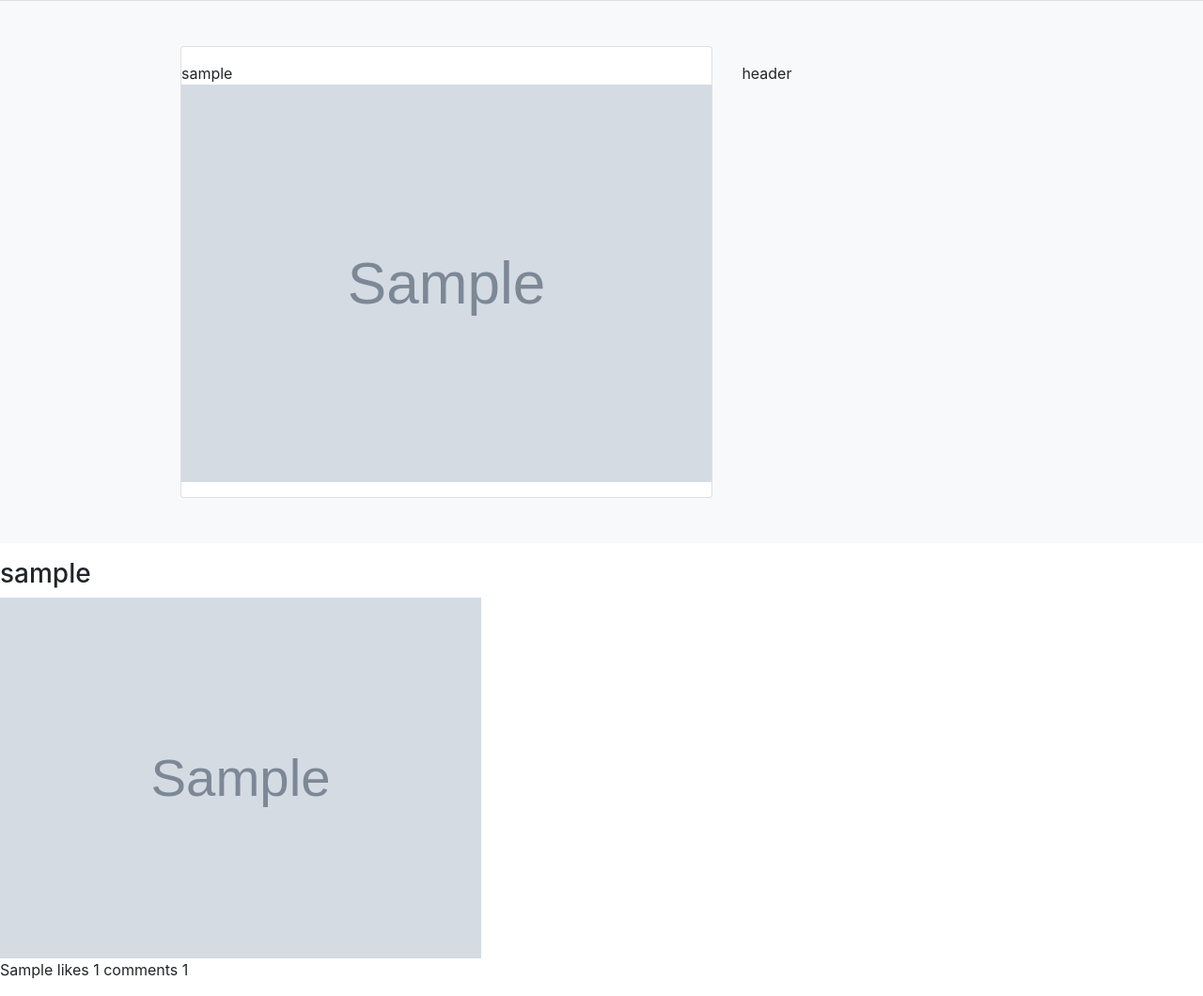
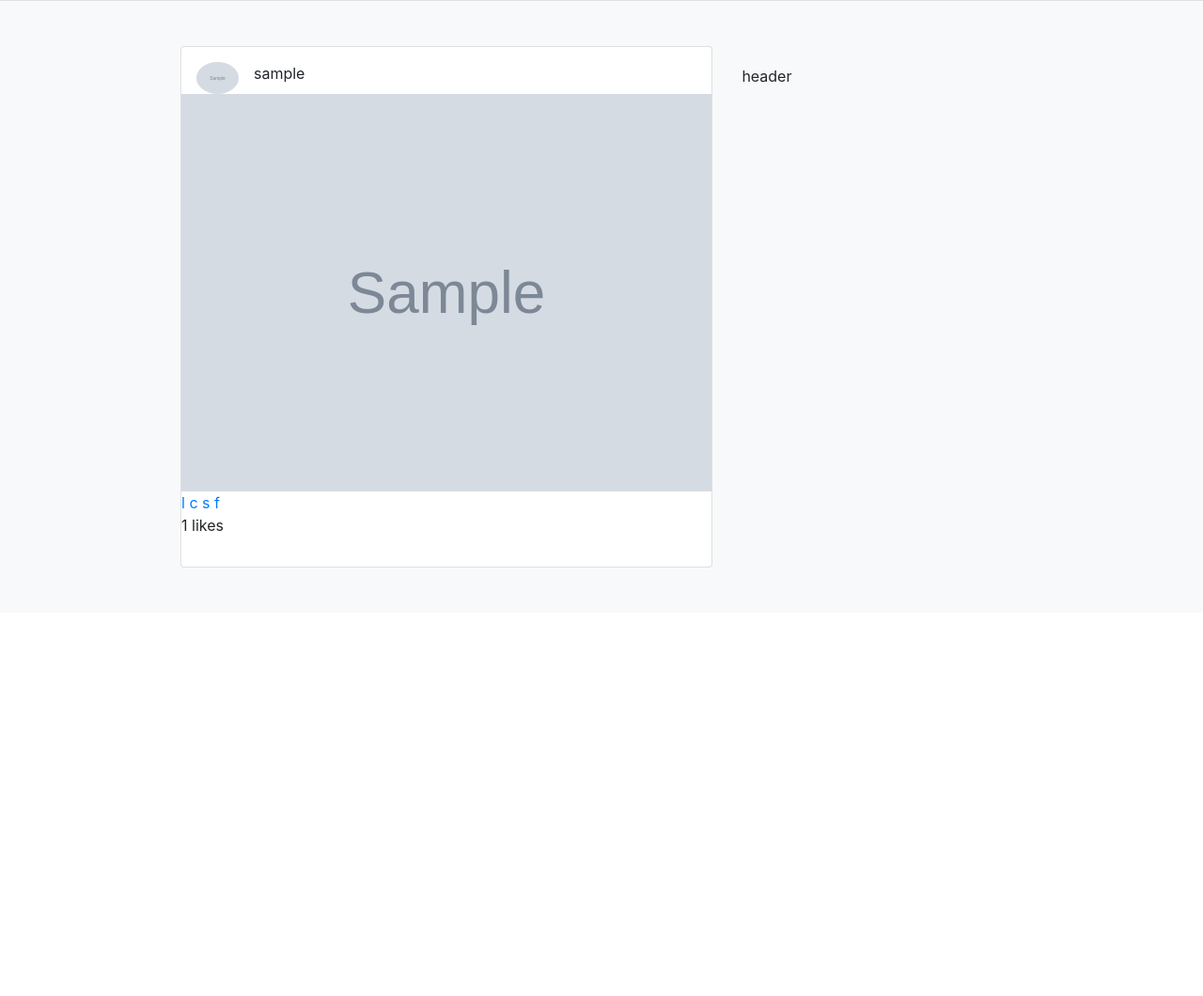
Before and after one commit to IreriVIkki/InstagramIp, a Django app: page / in a window 1280 px wide. Shown: the part 77-1137 px from the top of the page at 94% size. After the commit the page ends 681 px from the top, so only its background shows below. Run offline with Django 3.2, Linux system fonts and the light colour scheme; a user stored in the database is signed in; tables that the repository leaves empty hold one stand-in row (values such as "Sample post"); grey boxes marked "Sample" are stand-in pictures; some libraries are stand-ins or nearby versions.

Commit message:
added a section to show profile photo of uploader and another to show likes

```diff
--- a/photos/templates/index.html
+++ b/photos/templates/index.html
@@ -9,11 +9,31 @@
         <div class="box-65 pr-3 d-table-cell">
             {% for photo in photos %}
             <div class="card d-table d-flex mb-5 py-3">
-                <div class="d-table-row">
-                    <a>{{photo.uploaded_by}}</a>
+                <div class="d-table-row d-inline-flex">
+                    <div class="profile-photo mx-3">
+                        <img class="d-pic" src="{{ photo.uploaded_by.profile.change_profile_photo.url }}" alt="dpic">
+                    </div>
+                    <div class="">
+                        <a class="d-block">{{photo.uploaded_by.profile.user_name}}</a>
+                        {% if photo.location.name %}
+                        <a class="d-block" href="">{{ photo.location.name }}</a>
+                        {% endif %}
+                    </div>
                 </div>
                 <div class="home-photo-box d-flex align-items-center">
                     <img class="home-photo" src="{{ photo.photo.url }}" alt="test post">
+                </div>
+                <div>
+                    <a href="">l</a>
+                    <a href="">c</a>
+                    <a href="">s</a>
+                    <a href="">f</a>
+                </div>
+                <div class="likes-section">
+                    <p>
+                        <span>{{ photo.likes.all | length }}</span>
+                        <span> likes</span>
+                    </p>
                 </div>
             </div>
             {% endfor %}
@@ -26,21 +46,4 @@
     </div>
 </div>
 
-
-{% for photo in photos %}
-<p>
-    <h3>{{ photo.uploaded_by }}</h3>
-    <div width="100">
-        <img src="{{ photo.photo.url }}" alt="test post" width="40%">
-    </div>
-    {{ photo.caption }}
-    <span>likes
-        {{ photo.likes.all | length }}
-    </span>
-    <span>comments
-        {{ photo.comments.all | length }}
-    </span>
-</p>
-{% endfor %}
-
 {% endblock content %}
--- a/static/css/custom.css
+++ b/static/css/custom.css
@@ -42,7 +42,7 @@
 }
 
 .home-photo-box {
-    min-height: 400px;
+    /* min-height: 400px; */
     max-height: 600px;
     overflow: hidden;
 }
@@ -50,3 +50,9 @@
 .home-photo {
     width: 100%;
 }
+
+.d-pic {
+    width: 45px;
+    height: auto;
+    border-radius: 50%;
+}
```
